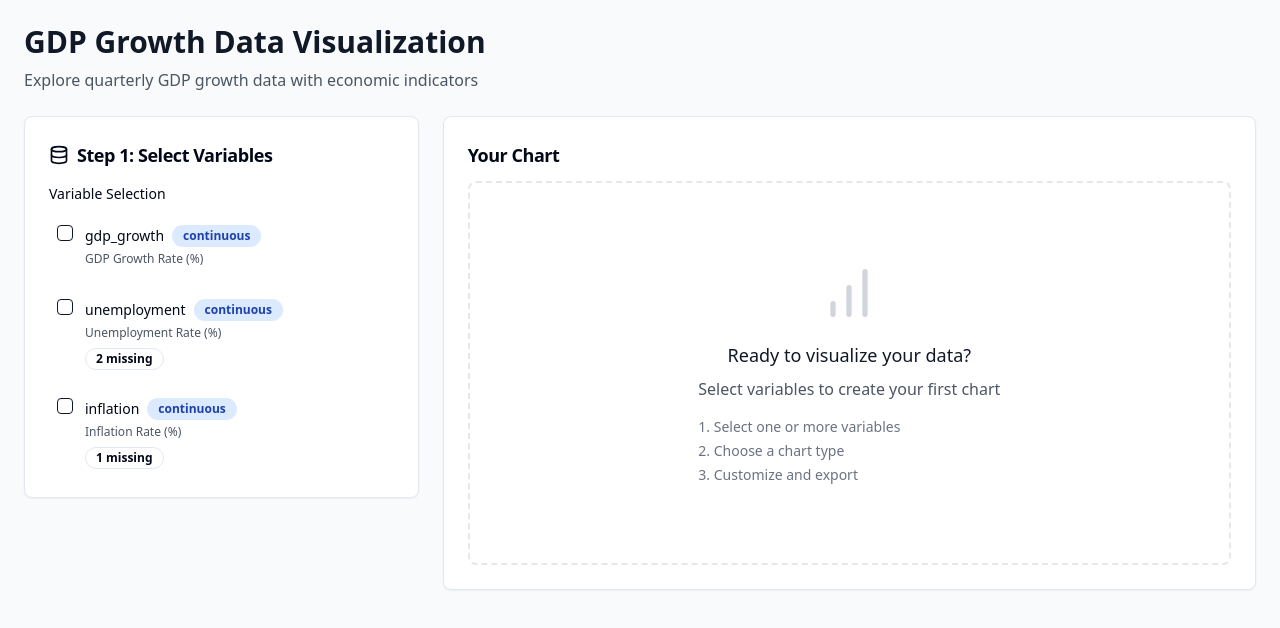
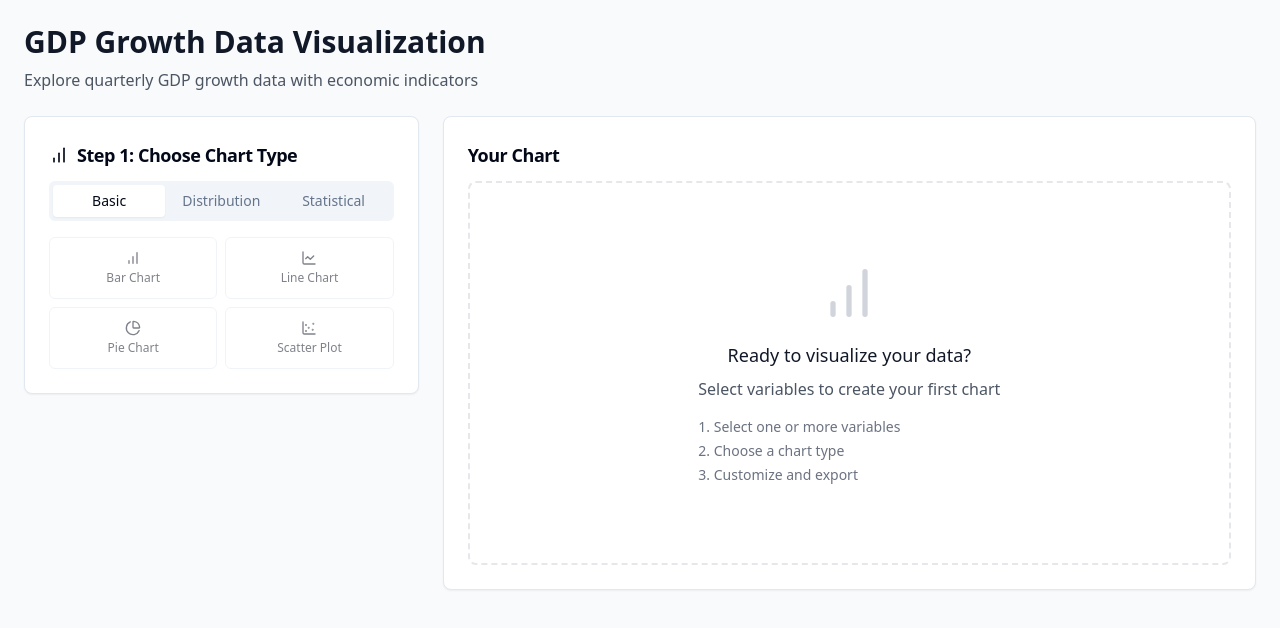
Before and after one commit to zigzagmed/econo-viz-craft, a React (Vite) app: page / in a window 1280 px wide. Shown: the top 628 px of the page. Built offline with nearby package versions, Linux system fonts and the light colour scheme.

Commit message:
Rearrange chart type and variable selection
Reordered the chart type selection to precede variable selection in the charting tool. Added clarity regarding the required number of variables for each chart type.

```diff
--- a/src/components/ChartingTool.tsx
+++ b/src/components/ChartingTool.tsx
@@ -1,17 +1,17 @@
 
 import React, { useState } from 'react';
 import { ChartHeader } from './charting/ChartHeader';
+import { ChartTypeSelectionCard } from './charting/ChartTypeSelectionCard';
 import { VariableSelectionCard } from './charting/VariableSelectionCard';
-import { ChartTypeCard } from './charting/ChartTypeCard';
 import { ChartDisplay } from './charting/ChartDisplay';
 import { useChartingData } from '../hooks/useChartingData';
 import { useChartConfig } from '../hooks/useChartConfig';
 import { useECharts } from '../hooks/useECharts';
 
 export const ChartingTool = () => {
-  const selectedDataset = 'gdp_growth'; // Default to GDP growth dataset
+  const selectedDataset = 'gdp_growth';
+  const [chartType, setChartType] = useState<string>('');
   const [selectedVariables, setSelectedVariables] = useState<string[]>([]);
-  const [chartType, setChartType] = useState<string>('bar');
   const [customizationOpen, setCustomizationOpen] = useState(false);
 
   const { getVariableData, getDatasetInfo } = useChartingData();
@@ -30,7 +30,26 @@ export const ChartingTool = () => {
     return variable?.type || 'continuous';
   };
 
-  const canShowChart = selectedVariables.length > 0;
+  const getChartRequirements = (type: string) => {
+    const requirements = {
+      bar: { min: 1, max: 2, description: 'Choose 1-2 variables for comparison' },
+      line: { min: 2, max: 3, description: 'Choose 2-3 variables to show trends' },
+      pie: { min: 1, max: 1, description: 'Choose exactly 1 categorical variable' },
+      scatter: { min: 2, max: 2, description: 'Choose exactly 2 continuous variables' },
+      histogram: { min: 1, max: 1, description: 'Choose exactly 1 continuous variable' },
+      boxplot: { min: 1, max: 3, description: 'Choose 1-3 variables for distribution analysis' },
+      violin: { min: 1, max: 2, description: 'Choose 1-2 variables for distribution' },
+      density: { min: 1, max: 2, description: 'Choose 1-2 continuous variables' },
+      regression: { min: 2, max: 2, description: 'Choose exactly 2 continuous variables' },
+      correlation: { min: 2, max: 10, description: 'Choose 2-10 variables for correlation matrix' },
+      residual: { min: 2, max: 2, description: 'Choose exactly 2 continuous variables' },
+      qqplot: { min: 1, max: 1, description: 'Choose exactly 1 continuous variable' },
+    };
+    return requirements[type] || { min: 1, max: 1, description: 'Select variables' };
+  };
+
+  const canShowChart = chartType && selectedVariables.length > 0;
+  const requirements = chartType ? getChartRequirements(chartType) : null;
 
   return (
     <div className="min-h-screen bg-gray-50 p-6">
@@ -38,21 +57,22 @@ export const ChartingTool = () => {
         <ChartHeader />
 
         <div className="grid grid-cols-12 gap-6">
-          {/* Left Panel - Data Setup */}
+          {/* Left Panel - Chart Setup */}
           <div className="col-span-4 space-y-4">
-            <VariableSelectionCard
-              selectedDataset={selectedDataset}
-              selectedVariables={selectedVariables}
-              onVariablesChange={setSelectedVariables}
-              getDatasetInfo={getDatasetInfo}
+            <ChartTypeSelectionCard
+              chartType={chartType}
+              onTypeChange={setChartType}
             />
 
-            <ChartTypeCard
-              selectedVariables={selectedVariables}
-              chartType={chartType}
-              onTypeChange={setChartType}
-              getVariableType={getVariableType}
-            />
+            {chartType && (
+              <VariableSelectionCard
+                selectedDataset={selectedDataset}
+                selectedVariables={selectedVariables}
+                onVariablesChange={setSelectedVariables}
+                getDatasetInfo={getDatasetInfo}
+                requirements={requirements}
+              />
+            )}
           </div>
 
           {/* Right Panel - Chart */}
--- /dev/null
+++ b/src/components/charting/ChartTypeSelectionCard.tsx
@@ -0,0 +1,33 @@
+
+import React from 'react';
+import { Card, CardContent, CardHeader, CardTitle } from '@/components/ui/card';
+import { ChartTypeSelector } from './ChartTypeSelector';
+import { BarChart } from 'lucide-react';
+
+interface ChartTypeSelectionCardProps {
+  chartType: string;
+  onTypeChange: (type: string) => void;
+}
+
+export const ChartTypeSelectionCard: React.FC<ChartTypeSelectionCardProps> = ({
+  chartType,
+  onTypeChange
+}) => {
+  return (
+    <Card>
+      <CardHeader className="pb-3">
+        <CardTitle className="text-lg flex items-center gap-2">
+          <BarChart className="w-5 h-5" />
+          Step 1: Choose Chart Type
+        </CardTitle>
+      </CardHeader>
+      <CardContent>
+        <ChartTypeSelector
+          selectedType={chartType}
+          onTypeChange={onTypeChange}
+          selectedVariables={[]} // Not needed for this step
+        />
+      </CardContent>
+    </Card>
+  );
+};
--- a/src/components/charting/VariableSelectionCard.tsx
+++ b/src/components/charting/VariableSelectionCard.tsx
@@ -2,36 +2,74 @@
 import React from 'react';
 import { Card, CardContent, CardHeader, CardTitle } from '@/components/ui/card';
 import { VariableSelector } from './VariableSelector';
-import { Database } from 'lucide-react';
+import { Database, Info } from 'lucide-react';
+import { Alert, AlertDescription } from '@/components/ui/alert';
+
+interface ChartRequirements {
+  min: number;
+  max: number;
+  description: string;
+}
 
 interface VariableSelectionCardProps {
   selectedDataset: string;
   selectedVariables: string[];
   onVariablesChange: (variables: string[]) => void;
   getDatasetInfo: (dataset: string) => any;
+  requirements?: ChartRequirements;
 }
 
 export const VariableSelectionCard: React.FC<VariableSelectionCardProps> = ({
   selectedDataset,
   selectedVariables,
   onVariablesChange,
-  getDatasetInfo
+  getDatasetInfo,
+  requirements
 }) => {
+  const isValidSelection = requirements ?
+    selectedVariables.length >= requirements.min && selectedVariables.length <= requirements.max :
+    selectedVariables.length > 0;
+
   return (
     <Card>
       <CardHeader className="pb-3">
         <CardTitle className="text-lg flex items-center gap-2">
           <Database className="w-5 h-5" />
-          Step 1: Select Variables
+          Step 2: Select Variables
         </CardTitle>
       </CardHeader>
-      <CardContent>
+      <CardContent className="space-y-4">
+        {requirements && (
+          <Alert>
+            <Info className="h-4 w-4" />
+            <AlertDescription>
+              <strong>Requirements:</strong> {requirements.description}
+              <br />
+              <span className="text-sm text-gray-600">
+                Selected: {selectedVariables.length} / {requirements.min === requirements.max ? requirements.max : `${requirements.min}-${requirements.max}`}
+              </span>
+            </AlertDescription>
+          </Alert>
+        )}
+
         <VariableSelector
           dataset={selectedDataset}
           selectedVariables={selectedVariables}
           onVariablesChange={onVariablesChange}
           getDatasetInfo={getDatasetInfo}
+          maxSelection={requirements?.max}
         />
+
+        {requirements && selectedVariables.length > 0 && !isValidSelection && (
+          <Alert variant="destructive">
+            <AlertDescription>
+              {selectedVariables.length < requirements.min
+                ? `Please select at least ${requirements.min} variable${requirements.min > 1 ? 's' : ''}`
+                : `Please select no more than ${requirements.max} variable${requirements.max > 1 ? 's' : ''}`
+              }
+            </AlertDescription>
+          </Alert>
+        )}
       </CardContent>
     </Card>
   );
--- a/src/components/charting/VariableSelector.tsx
+++ b/src/components/charting/VariableSelector.tsx
@@ -17,13 +17,15 @@ interface VariableSelectorProps {
   selectedVariables: string[];
   onVariablesChange: (variables: string[]) => void;
   getDatasetInfo: (dataset: string) => { variables: Variable[] } | null;
+  maxSelection?: number;
 }
 
 export const VariableSelector: React.FC<VariableSelectorProps> = ({
   dataset,
   selectedVariables,
   onVariablesChange,
-  getDatasetInfo
+  getDatasetInfo,
+  maxSelection
 }) => {
   if (!dataset) {
     return (
@@ -38,6 +40,10 @@ export const VariableSelector: React.FC<VariableSelectorProps> = ({
 
   const handleVariableChange = (variable: string, checked: boolean) => {
     if (checked) {
+      // Check if we've reached the maximum selection limit
+      if (maxSelection && selectedVariables.length >= maxSelection) {
+        return; // Don't allow more selections
+      }
       onVariablesChange([...selectedVariables, variable]);
     } else {
       onVariablesChange(selectedVariables.filter(v => v !== variable));
@@ -53,21 +59,41 @@ export const VariableSelector: React.FC<VariableSelectorProps> = ({
     }
   };
 
+  const isVariableDisabled = (variable: Variable) => {
+    const isSelected = selectedVariables.includes(variable.name);
+    const maxReached = maxSelection && selectedVariables.length >= maxSelection;
+    return !isSelected && maxReached;
+  };
+
   return (
     <div className="space-y-3">
       <Label className="text-sm font-medium">Variable Selection</Label>
       <ScrollArea className="h-64 w-full">
         <div className="space-y-3">
-          {datasetInfo.variables.map((variable) => (
-            <div key={variable.name} className="flex items-start space-x-3 p-2 rounded-lg hover:bg-gray-50">
+          {datasetInfo.variables.map((variable) => {
+            const isDisabled = isVariableDisabled(variable);
+
+            return (
+              <div
+                key={variable.name}
+                className={`flex items-start space-x-3 p-2 rounded-lg hover:bg-gray-50 ${
+                  isDisabled ? 'opacity-50' : ''
+                }`}
+              >
                 <Checkbox
                   id={variable.name}
                   checked={selectedVariables.includes(variable.name)}
                   onCheckedChange={(checked) => handleVariableChange(variable.name, checked as boolean)}
+                  disabled={isDisabled}
                 />
                 <div className="flex-1 min-w-0">
                   <div className="flex items-center gap-2 mb-1">
-                  <Label htmlFor={variable.name} className="text-sm font-medium cursor-pointer">
+                    <Label
+                      htmlFor={variable.name}
+                      className={`text-sm font-medium cursor-pointer ${
+                        isDisabled ? 'cursor-not-allowed' : ''
+                      }`}
+                    >
                       {variable.name}
                     </Label>
                     <Badge className={`text-xs ${getTypeColor(variable.type)}`}>
@@ -82,7 +108,8 @@ export const VariableSelector: React.FC<VariableSelectorProps> = ({
                   )}
                 </div>
               </div>
-          ))}
+            );
+          })}
         </div>
       </ScrollArea>
     </div>
--- a/src/components/ui/alert.tsx
+++ b/src/components/ui/alert.tsx
@@ -1,3 +1,4 @@
+
 import * as React from "react"
 import { cva, type VariantProps } from "class-variance-authority"
 
```
Lines whose indentation alone changed are shown as unchanged.
